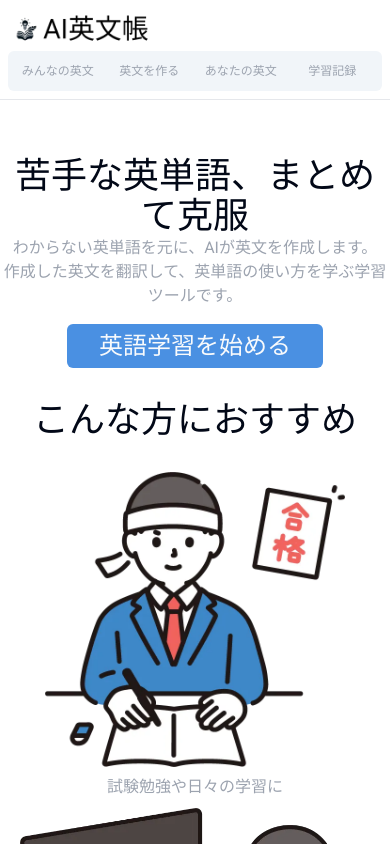
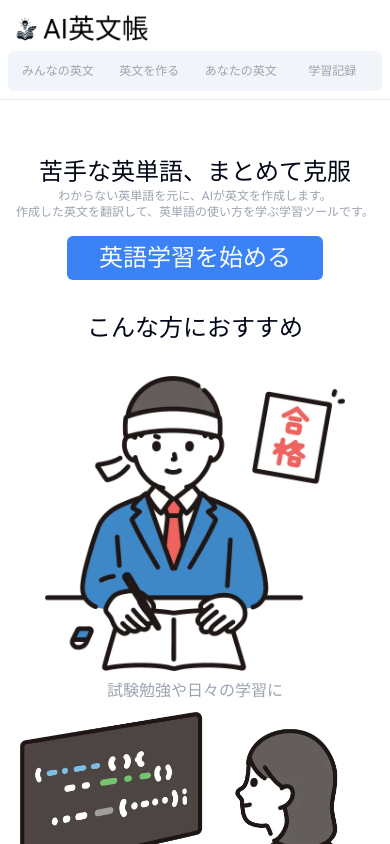
Before and after one commit to teruteru214/ai-textbook, a Next.js app: page / in a window 390 px wide. Shown: the top 844 px of the page. Built offline with nearby package versions, Linux system fonts and the light colour scheme; some icons are missing.

Commit message:
Style: Home画面をレスポンシブに

```diff
--- a/components/UI/button.tsx
+++ b/components/UI/button.tsx
@@ -9,7 +9,7 @@ const buttonVariants = cva(
 	{
 		variants: {
 			variant: {
-				default: "bg-[#4A90E2] text-primary-foreground hover:bg-[#3F7FCC]",
+				default: "bg-blue-500 text-primary-foreground hover:bg-blue-600",
 				destructive:
 					"bg-destructive text-destructive-foreground hover:bg-destructive/90",
 				outline:
--- a/pages/index.tsx
+++ b/pages/index.tsx
@@ -8,8 +8,10 @@ import video from "../public/video.webp";
 export default function Home() {
 	return (
 		<div className="max-w-screen-lg mx-auto">
-			<h1 className="text-4xl text-center mt-14">苦手な英単語、まとめて克服</h1>
-			<p className="text-gray-400 text-center">
+			<h1 className="text-2xl sm:text-4xl text-center mt-14">
+				苦手な英単語、まとめて克服
+			</h1>
+			<p className="text-xs sm:text-base text-gray-400 text-center">
 				わからない英単語を元に、AIが英文を作成します。
 				<br />
 				作成した英文を翻訳して、英単語の使い方を学ぶ学習ツールです。
@@ -19,7 +21,9 @@ export default function Home() {
 					英語学習を始める
 				</Button>
 			</div>
-			<h2 className="text-4xl text-center my-8">こんな方におすすめ</h2>
+			<h2 className="text-2xl sm:text-4xl text-center my-8">
+				こんな方におすすめ
+			</h2>
 			<div className="grid grid-cols-1 md:grid-cols-2 gap-4">
 				<div className="flex flex-col items-center justify-between h-80">
 					<Image src={student} alt="student" width={300} height={300} />
```
